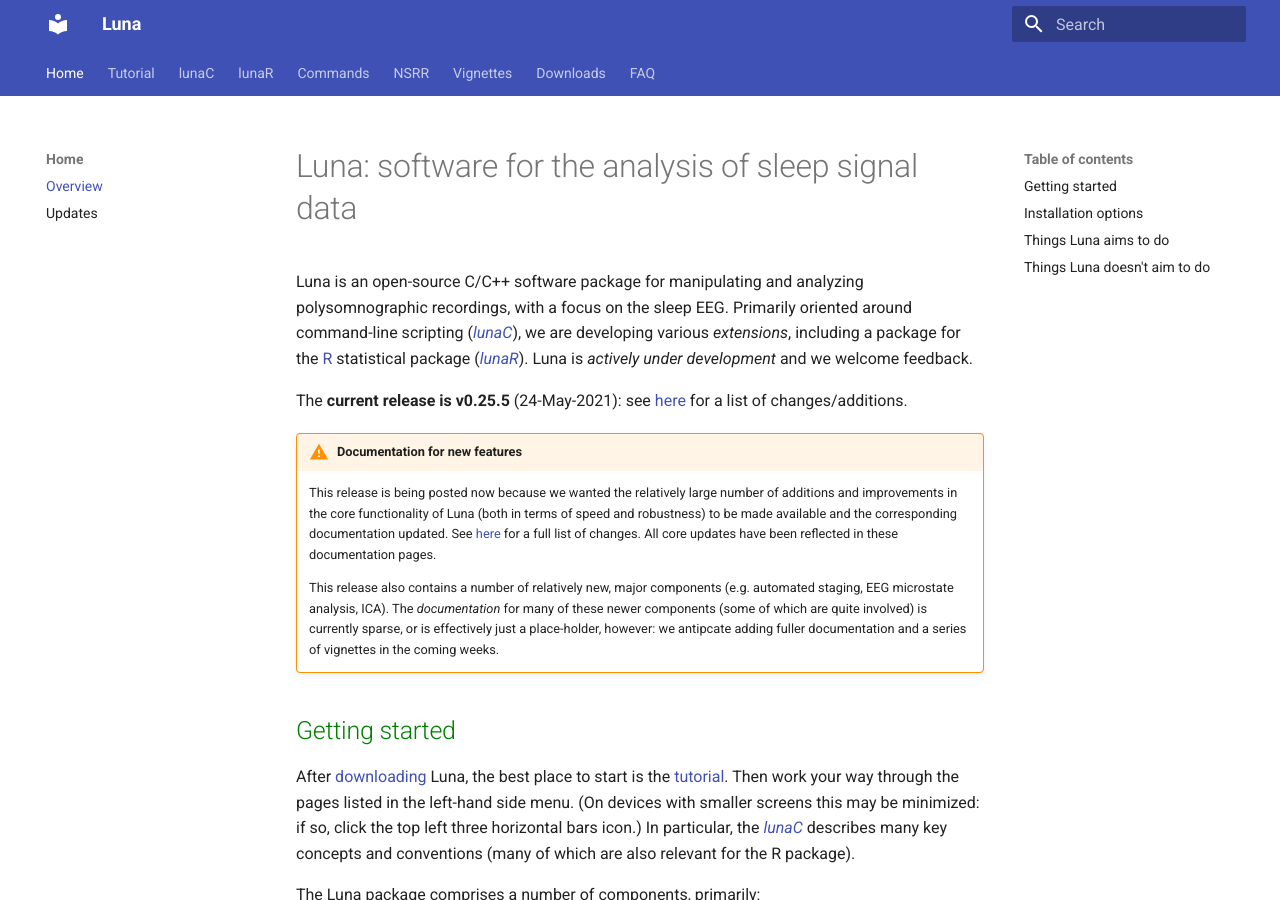
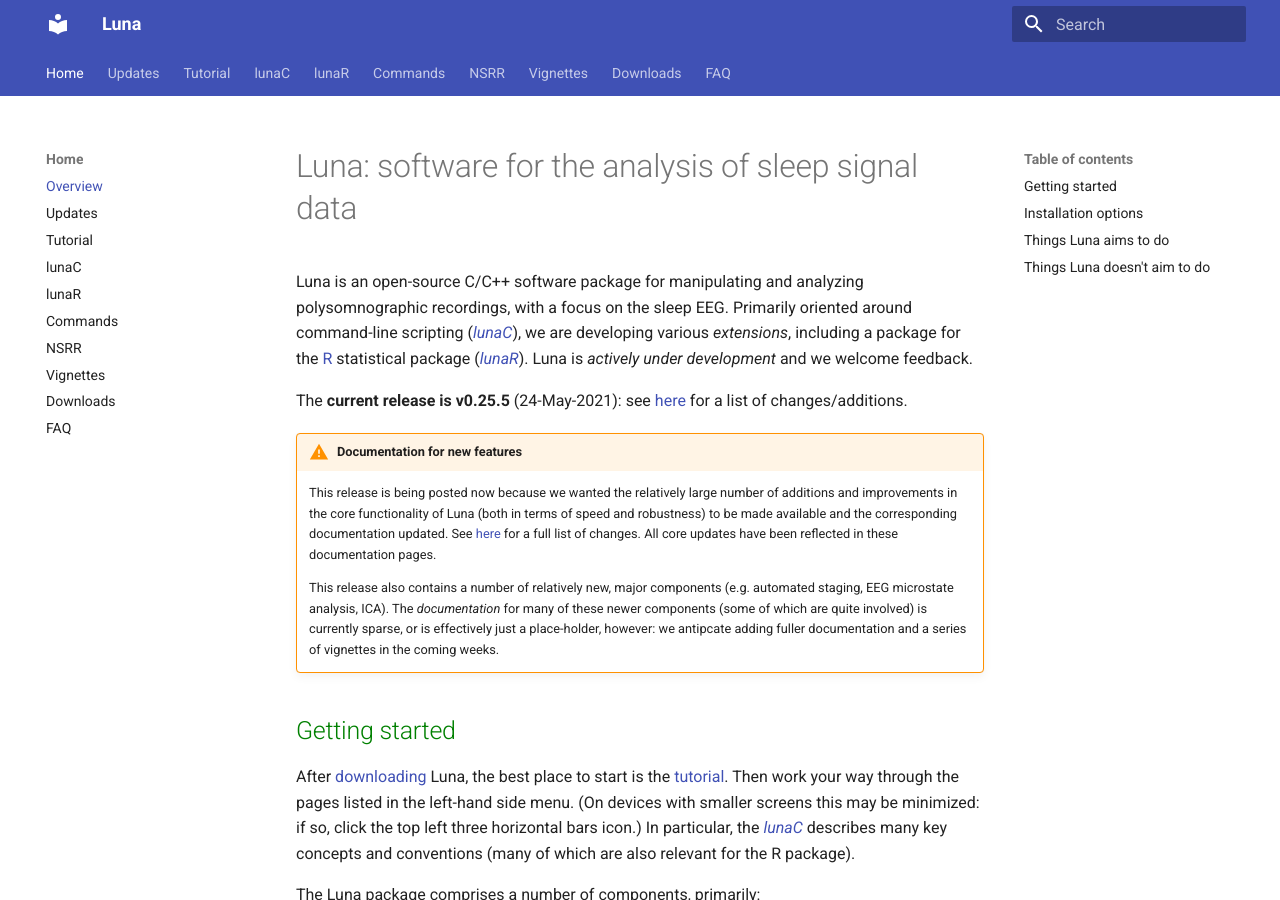
Before and after one commit to remnrem/luna-doc, an MkDocs documentation site: the page built from docs/index.md, in a window 1280 px wide and 900 px high. Built offline with MkDocs 1.6.1 and Material for MkDocs 9.7.7, drawn with Linux system fonts in a browser that asks for light colours; some of the changed lines change nothing that is shown.

Commit message:
tweak menu

```diff
--- a/mkdocs.yml
+++ b/mkdocs.yml
@@ -41,6 +41,16 @@ nav:
  - Home:
      - Overview: 'index.md'
      - Updates: 'updates.md'
+     - Tutorial: 'tut/tut1.md'
+     - lunaC: 'luna/args.md'
+     - lunaR: 'ext/R/index.md'
+     - Commands: 'ref/index.md'
+     - NSRR: 'nsrr.md'
+     - Vignettes: 'vignettes/index.md'
+     - Downloads: 'download/index.md'
+     - FAQ: 'faq.md'
+
+ - Updates: 'updates.md'
 
  - Tutorial:
      - 'Quick start': 'tut/tut1.md'
```
